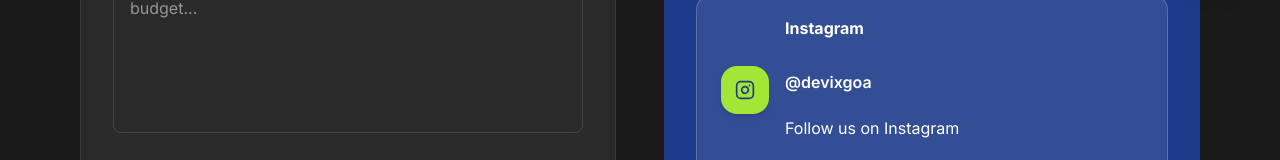
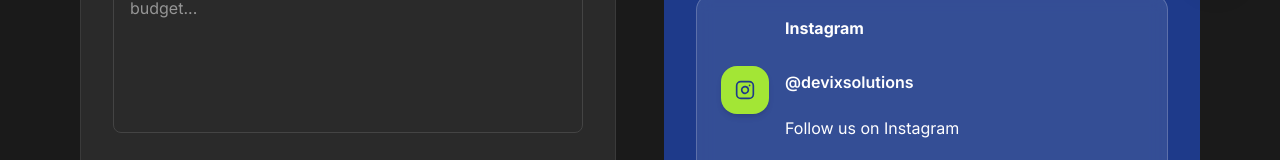
Before and after one commit to devixsolutions12/devix-solutions, a Next.js app: page /contact in a window 1280 px wide. Shown: the part 789-949 px from the top of the page. Built offline with nearby package versions, Linux system fonts and the light colour scheme.

Commit message:
Fix deployment configuration and update contact form redirection to WhatsApp

```diff
--- a/src/components/Contact.tsx
+++ b/src/components/Contact.tsx
@@ -71,10 +71,10 @@
     {
       icon: Instagram,
       title: "Instagram",
-      value: "@devixgoa",
+      value: "@devixsolutions",
       description: "Follow us on Instagram",
       color: "from-cyan-500 to-cyan-600",
-      action: "https://instagram.com/devixgoa"
+      action: "https://instagram.com/devixsolutions"
     },
     {
       icon: Mail,
--- a/src/components/FloatingContact.tsx
+++ b/src/components/FloatingContact.tsx
@@ -41,7 +41,7 @@
             <Phone size={20} />
           </motion.a>
           <motion.a
-            href="https://instagram.com/devixgoa"
+            href="https://instagram.com/devixsolutions"
             target="_blank"
             rel="noopener noreferrer"
             whileHover={{ scale: 1.05 }}
--- a/src/components/Footer.tsx
+++ b/src/components/Footer.tsx
@@ -33,7 +33,7 @@
   const contactInfo = [
     { icon: Phone, text: '+91 6201732186', link: 'tel:+916201732186' },
     { icon: Mail, text: 'solutionsdevix@gmail.com', link: 'mailto:solutionsdevix@gmail.com' },
-    { icon: Instagram, text: '@devixgoa', link: 'https://instagram.com/devixgoa' }
+    { icon: Instagram, text: '@devixsolutions', link: 'https://instagram.com/devixsolutions' }
   ]
 
   return (
```
Also changed, not shown: Hero.txt, 1 other file (tests, documents, lock files or other folders).
